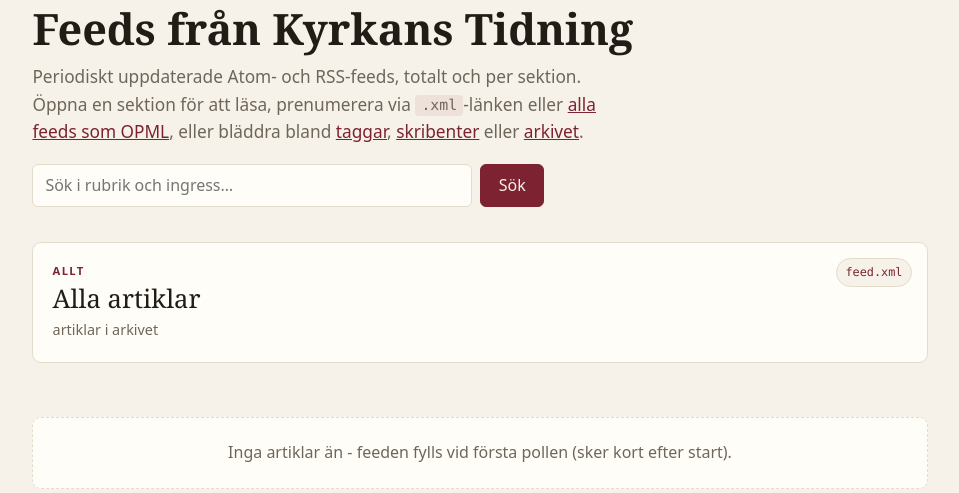
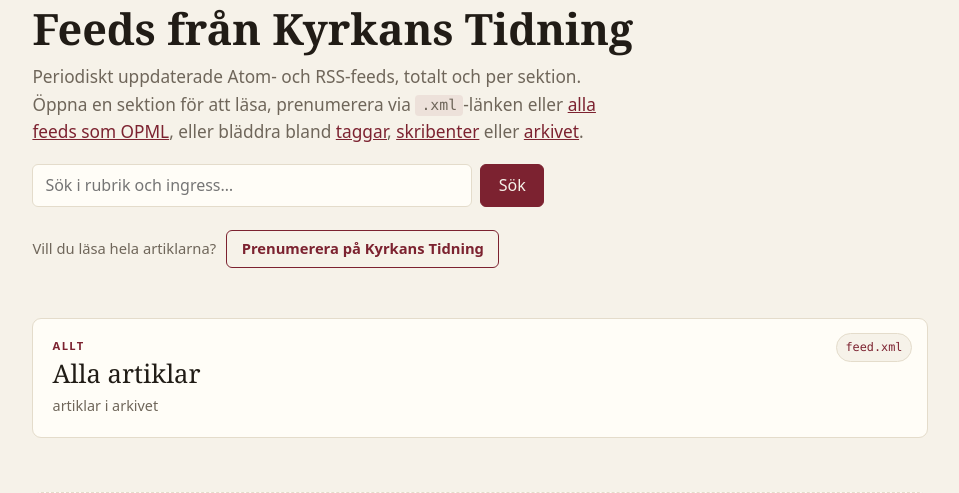
Before and after one commit to Armandur/kt-rss, a FastAPI app: template kt_rss/templates/index.html in a window 1280 px wide. Shown: the part 118-611 px from the top of the page, without its empty margins (160-1119 px from the left). Run offline with FastAPI, Linux system fonts and the light colour scheme; the template is opened without the code that fills it, so the values that code supplies are empty; parts of the project's set-up code (start-up, migrations or seed data) failed here and were passed over.

Commit message:
Lägg till prenumerera-knapp på startsidan
En knapp i hero-sektionen länkar till Kyrkans Tidnings prenumerations-
sida. Texten "Vill du läsa hela artiklarna?" ramar in den - kt-rss visar
bara rubrik och ingress, hela artiklar finns hos KT.

Co-Authored-By: Claude Opus 4.7 <noreply@anthropic.com>

```diff
--- a/kt_rss/static/style.css
+++ b/kt_rss/static/style.css
@@ -241,6 +241,28 @@ code {
   color: var(--accent);
 }
 .jump-latest .arrow { font-size: 1.05em; line-height: 1; }
+
+/* Prenumerera-uppmaning - kt-rss visar bara ingresser, hela artiklar
+   finns hos Kyrkans Tidning. */
+.hero-note {
+  margin-top: 1.4rem;
+  font-size: 0.92rem;
+  color: var(--ink-soft);
+}
+.kt-subscribe {
+  display: inline-block;
+  margin-left: 0.4rem;
+  padding: 0.4rem 0.9rem;
+  border: 1px solid var(--accent);
+  border-radius: 6px;
+  color: var(--accent);
+  font-weight: 600;
+  text-decoration: none;
+}
+.kt-subscribe:hover {
+  background: var(--accent);
+  color: var(--paper);
+}
 
 /* --- Sektionskort --- */
 .cards {
--- a/kt_rss/templates/index.html
+++ b/kt_rss/templates/index.html
@@ -22,6 +22,11 @@
     </a>
     {% endif %}
   </div>
+  <p class="hero-note">
+    Vill du läsa hela artiklarna?
+    <a class="kt-subscribe" href="https://auth.kyrkanstidning.se/purchase/default"
+       target="_blank" rel="noopener">Prenumerera på Kyrkans Tidning</a>
+  </p>
 </section>
 
 <details class="sections-toggle" open>
```
